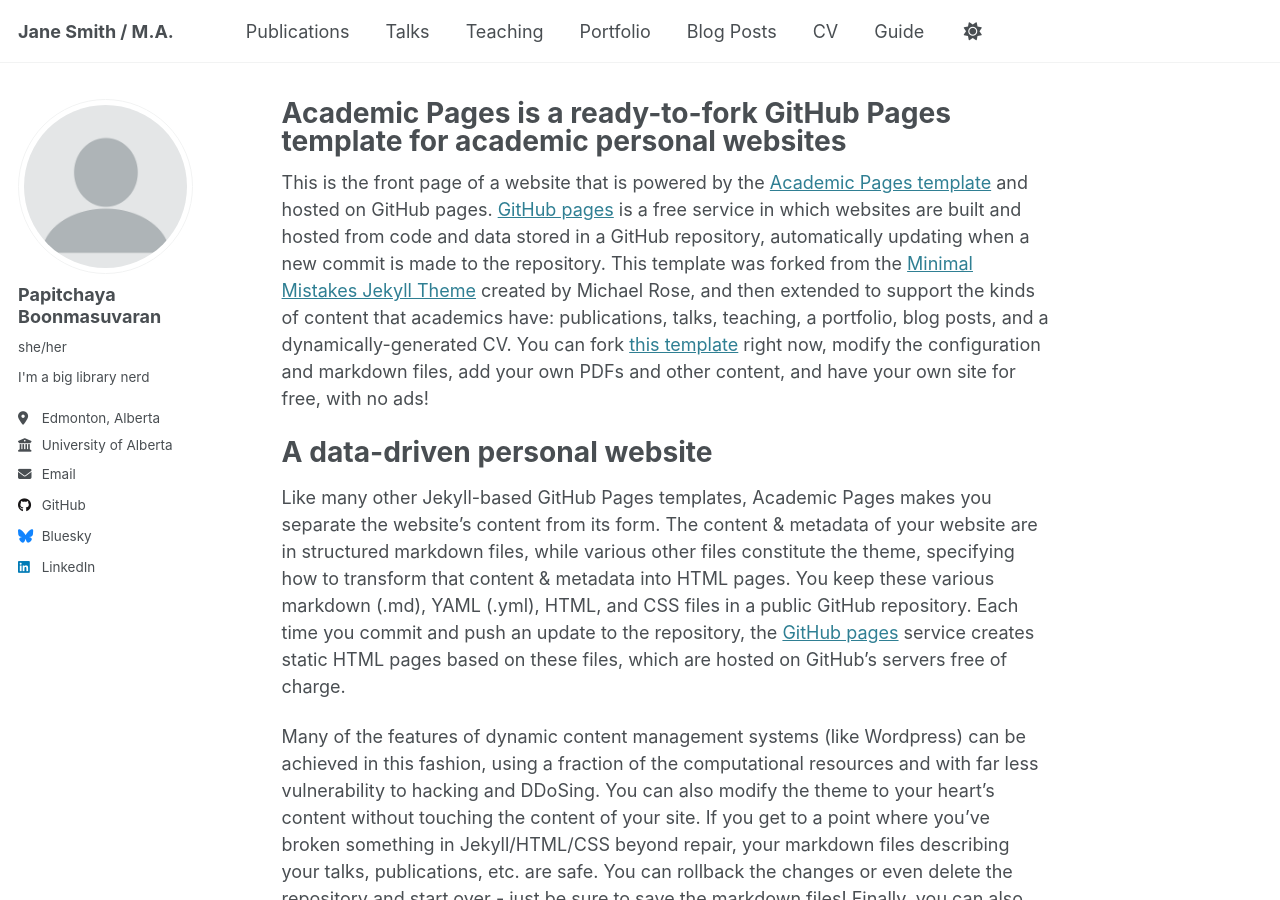
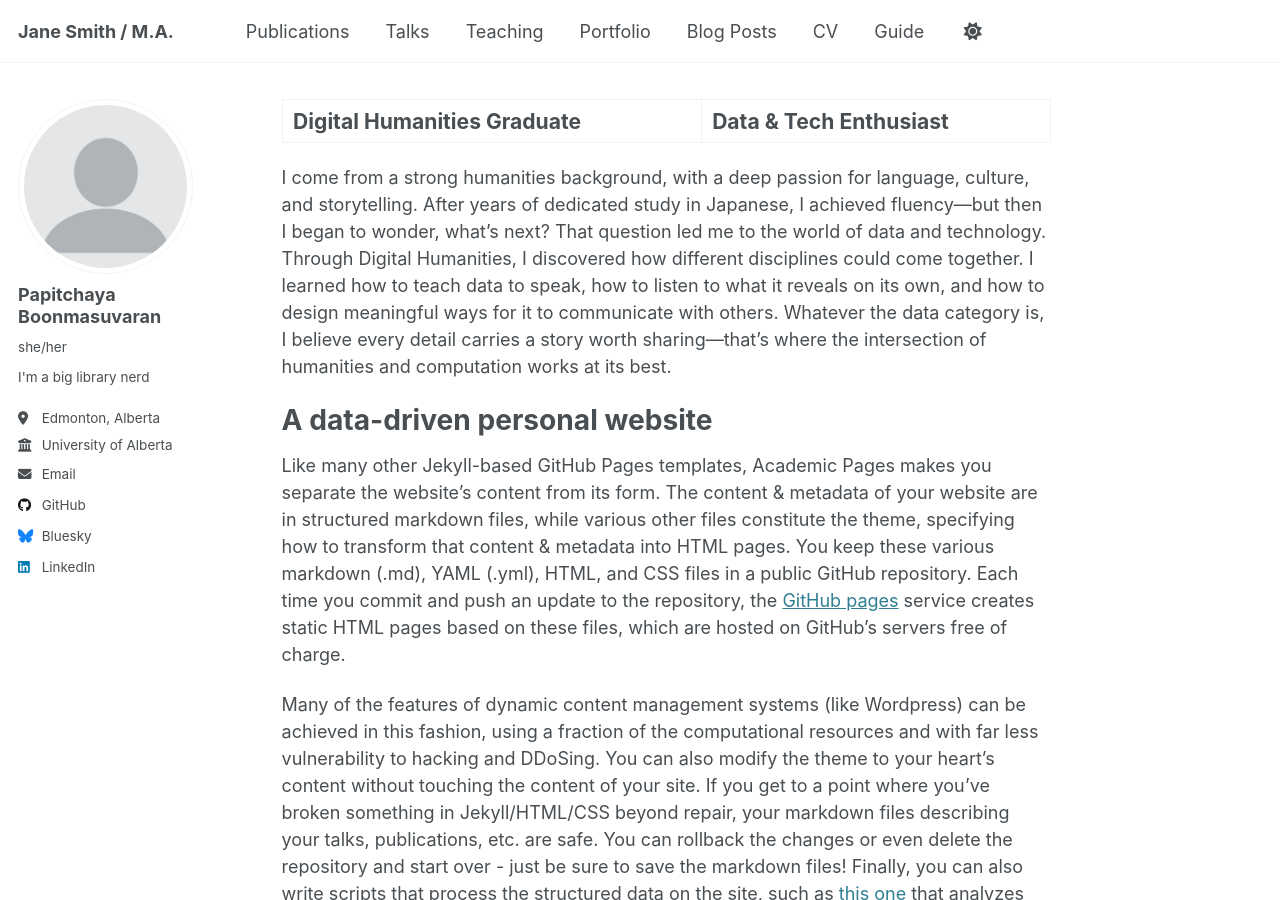
Before and after one commit to 4thpapitch/thedigitalme, a Jekyll site: the page built from _pages/about.md, in a window 1280 px wide and 900 px high. Built offline with Jekyll 4.4.1, drawn with Linux system fonts in a browser that asks for light colours.

Commit message:
Update about.md

```diff
--- a/_pages/about.md
+++ b/_pages/about.md
@@ -1,13 +1,13 @@
 ---
 permalink: /
-title: "Academic Pages is a ready-to-fork GitHub Pages template for academic personal websites"
+title: "Digital Humanities Graduate | Data & Tech Enthusiast"
 author_profile: true
 redirect_from:
   - /about/
   - /about.html
 ---
 
-This is the front page of a website that is powered by the [Academic Pages template](https://github.com/academicpages/academicpages.github.io) and hosted on GitHub pages. [GitHub pages](https://pages.github.com) is a free service in which websites are built and hosted from code and data stored in a GitHub repository, automatically updating when a new commit is made to the repository. This template was forked from the [Minimal Mistakes Jekyll Theme](https://mmistakes.github.io/minimal-mistakes/) created by Michael Rose, and then extended to support the kinds of content that academics have: publications, talks, teaching, a portfolio, blog posts, and a dynamically-generated CV. You can fork [this template](https://github.com/academicpages/academicpages.github.io) right now, modify the configuration and markdown files, add your own PDFs and other content, and have your own site for free, with no ads!
+I come from a strong humanities background, with a deep passion for language, culture, and storytelling. After years of dedicated study in Japanese, I achieved fluency—but then I began to wonder, what’s next? That question led me to the world of data and technology. Through Digital Humanities, I discovered how different disciplines could come together. I learned how to teach data to speak, how to listen to what it reveals on its own, and how to design meaningful ways for it to communicate with others. Whatever the data category is, I believe every detail carries a story worth sharing—that’s where the intersection of humanities and computation works at its best.
 
 A data-driven personal website
 ======
```
